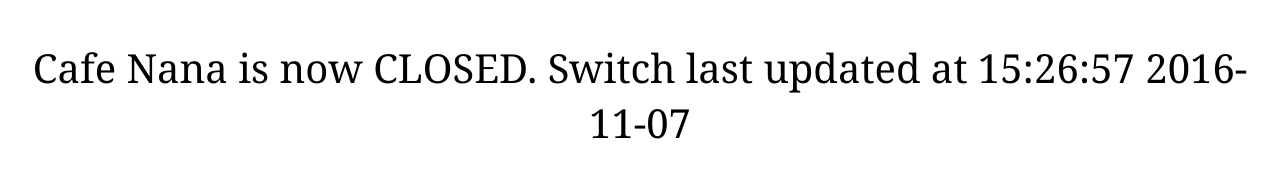
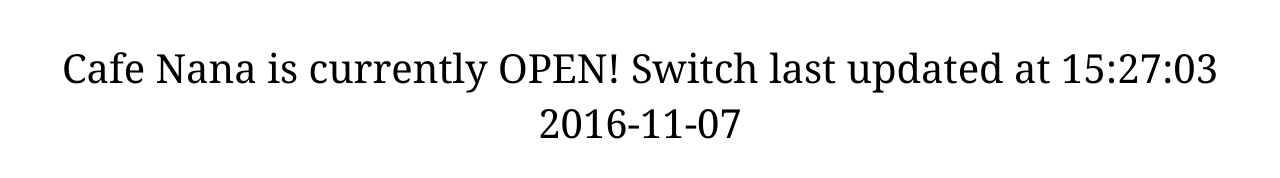
Before and after one commit to cafenanaswitch/cafenanaswitch.github.io, a plain HTML site: page index.html in a window 1280 px wide. Drawn offline with Linux system fonts and the light colour scheme.

Commit message:
11-07-2016__15:27:03

```diff
--- a/index.html
+++ b/index.html
@@ -15,8 +15,8 @@
  </style>
  <body>
   <p id="statusString">
-   Cafe Nana is now CLOSED.
-    Switch last updated at 15:26:57  2016-11-07
+   Cafe Nana is currently OPEN!
+    Switch last updated at 15:27:03  2016-11-07
   </p>
  </body>
 </html>
```
